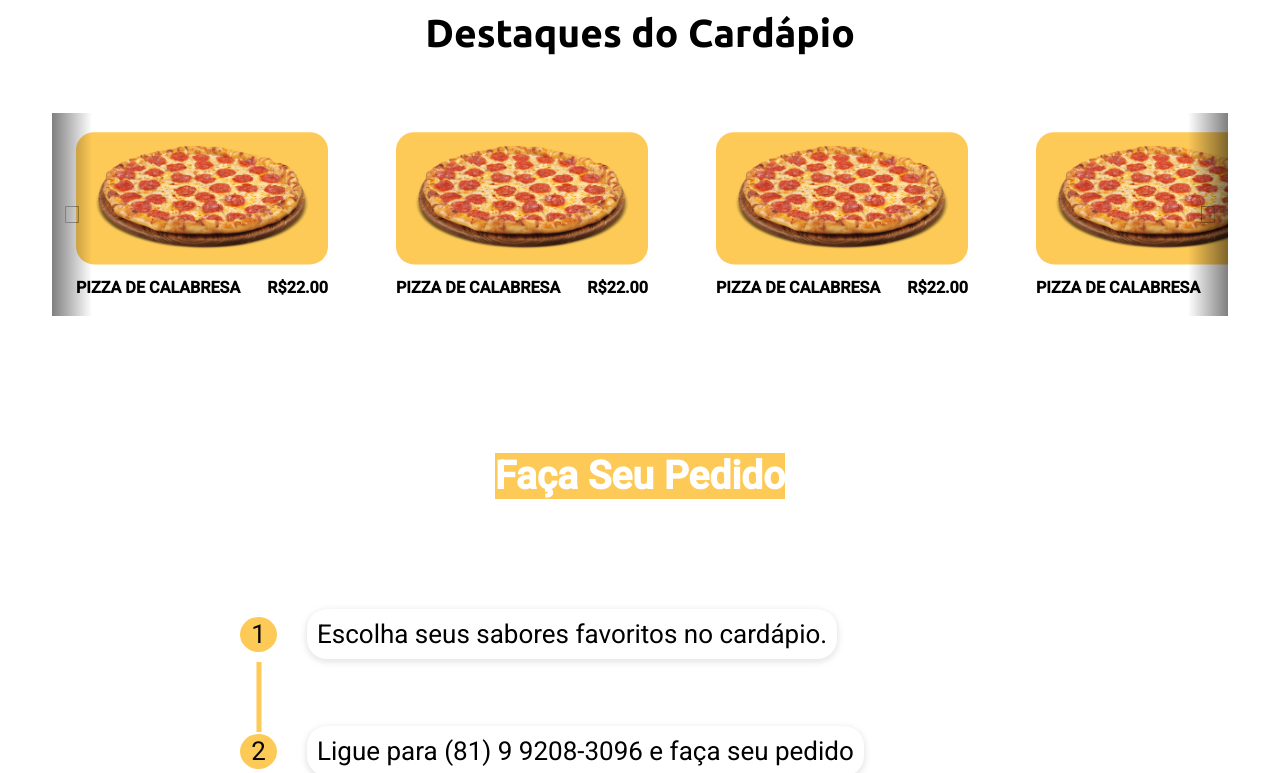
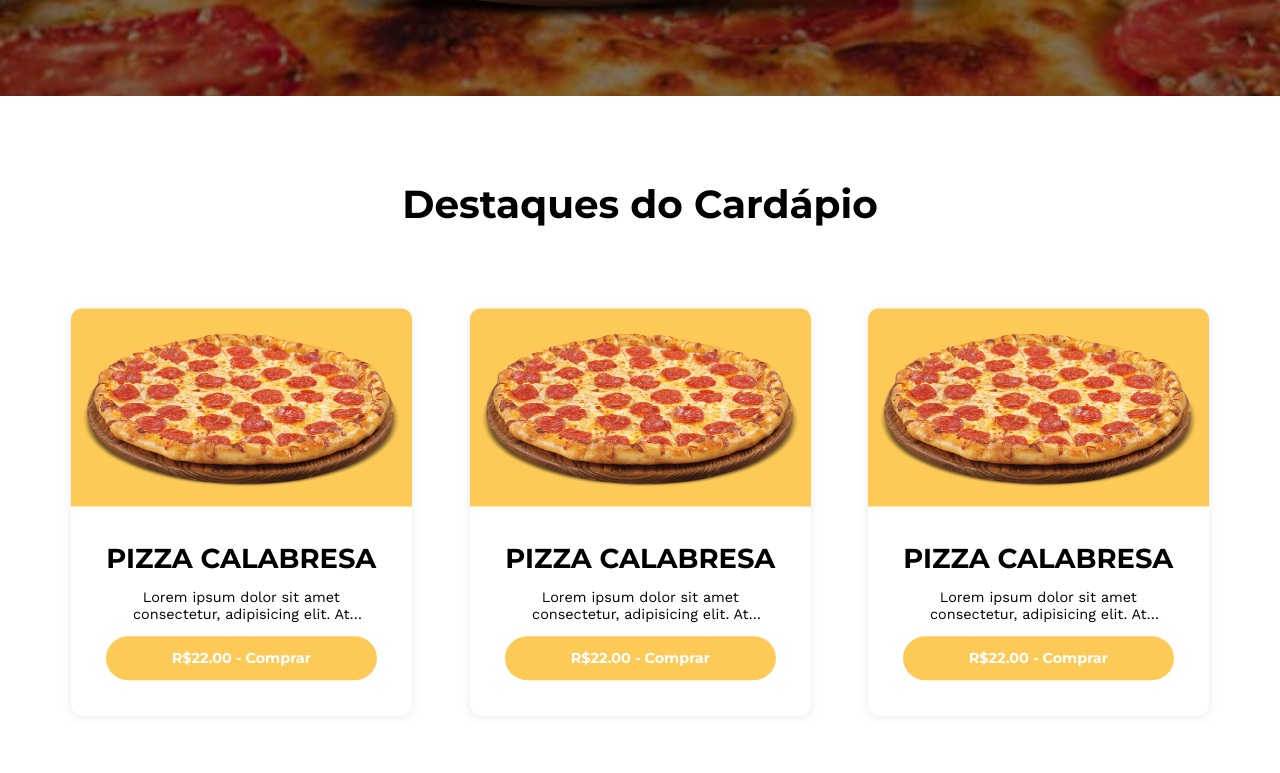
Before and after one commit to Jose-Alisson/Ps-Angular, an Angular app: page / in a window 1280 px wide. Shown: the part 910-1683 px from the top of the page. Built offline with nearby package versions, Linux system fonts and the light colour scheme.

Commit message:
Pizzaria Sapucaians

```diff
--- a/src/app/app.component.html
+++ b/src/app/app.component.html
@@ -4,7 +4,6 @@
       <div class="icon">
         <img src="../assets/file.png" alt="" />
       </div>
-      <h3>Pizzaria Sapucaian's</h3>
     </div>
 
     <ul>
@@ -16,43 +15,49 @@
 </header>
 <section class="banner">
   <div class="side-left">
-    <h1>Bem-vindo à <span class="marked-darken">Pizzaria Sapucaian's</span></h1>
+    <h1 style="font-size: 5.4rem;">
+      Bem-vindo à Pizzaria Sapucaian's
+    </h1>
     <p>
       Desfrute da autêntica experiência em pizzas feitas com paixão e
       ingredientes de qualidade. Faça seu pedido online e saboreie cada mordida!
     </p>
   </div>
   <div class="side-right">
-    <img src="../assets/20-2.png" alt="" />
+    <img src="../assets/pngegg-m.png" alt="" />
   </div>
 </section>
 <section class="menu" id="menu">
   <h1>Destaques do Cardápio</h1>
   <div class="menu-slider">
-    <button class="arrow-left" (click)="moverSlider(-1)">
+    <!-- <button class="arrow-left" (click)="moverSlider(-1)">
       <i class="fa-solid fa-caret-left"></i>
     </button>
     <button class="arrow-right" (click)="moverSlider(1)">
       <i class="fa-solid fa-caret-right"></i>
-    </button>
-    <div class="slider" #slider>
-      @for (item of [1,2,3,4,5,6,7,8,9]; track $index) {
-      <div class="card" (click)="selectCard($index)">
-        <div class="card-image">
-          <img src="../assets/20-2.png" alt="" />
-        </div>
-        <div class="unique">
-          <span>Pizza de Calabresa</span>
-          <span>{{ 22.0 | currency : "BRL" }}</span>
-        </div>
-        <button class="btn-buy">Comprar</button>
+    </button> -->
+    @for (item of [1,2,3,4,5,6,7]; track $index) {
+    <div class="card">
+      <div class="card-preview">
+        <img src="../assets/20-2.png" alt="" />
       </div>
-      }
+      <div class="card-content">
+        <h3 class="title">Pizza Calabresa</h3>
+        <p class="description">
+          Lorem ipsum dolor sit amet consectetur, adipisicing elit. At voluptatum autem id ipsam molestias dolorem?
+        </p>
+        <button class="btn-buy">
+          {{ 22.0 | currency : "BRL" : "symbol-narrow" }} - Comprar
+        </button>
+      </div>
     </div>
+    }
   </div>
+  <p style="text-align: center;">Quer explorar todos os sabores incríveis que oferecemos? Clique abaixo para conferir nosso cardápio completo e descubra uma variedade deliciosa que vai além dos destaques mencionados.</p>
+  <a style="text-align: center; font-style: italic;color: #060606;" href="#">Veja o Cardápio Completo</a>
 </section>
 <section class="how-request" id="request">
-  <h1><span class="marked-light">Faça Seu Pedido</span></h1>
+  <h1><span class="marked-light" style="background: #060606; color: #feca57;">Faça Seu Pedido</span></h1>
   <ul>
     <li>
       <span>1</span>
@@ -96,7 +101,9 @@
         <div class="box-title">Redes Sociais</div>
         <ul>
           <li>
-            <a href="https://www.instagram.com/pizzaria.sapucaians/">Instagram</a>
+            <a href="https://www.instagram.com/pizzaria.sapucaians/"
+              >Instagram</a
+            >
           </li>
         </ul>
       </div>
--- a/src/app/app.component.scss
+++ b/src/app/app.component.scss
@@ -1,5 +1,4 @@
-@import url("https://fonts.googleapis.com/css2?family=Bebas+Neue&family=EB+Garamond:ital,wght@0,400;0,500;0,600;1,400;1,500;1,600&family=Roboto:ital,wght@0,300;0,400;0,500;1,300;1,400;1,500&family=Ubuntu:ital,wght@0,400;0,500;0,700;1,400;1,500;1,700&display=swap");
-
+@import url("https://fonts.googleapis.com/css2?family=Bebas+Neue&family=EB+Garamond:ital,wght@0,400;0,500;0,600;1,400;1,500;1,600&family=Montserrat:ital,wght@0,400;0,700;1,400;1,700&family=Roboto:ital,wght@0,300;0,400;0,500;1,300;1,400;1,500&family=Ubuntu:ital,wght@0,400;0,500;0,700;1,400;1,500;1,700&family=Work+Sans:ital@0;1&display=swap");
 :root {
   --color-primary: #fffff;
   --color-second: #fffff;
@@ -7,7 +6,7 @@
 
 * {
   box-sizing: border-box;
-  font-family: "Roboto", sans-serif;
+  font-family: "Work Sans", sans-serif;
 }
 
 header nav {
@@ -19,19 +18,21 @@ header nav {
 
   height: 70px;
 
-  .establisment{
+  .establisment {
     display: flex;
     align-items: center;
     gap: 15px;
   }
 
-  .icon{
+  .icon {
     width: 50px;
     height: 50px;
+    min-width: 50px;
+    min-height: 50px;
     border-radius: 100px;
     overflow: hidden;
 
-    img{
+    img {
       width: 100%;
       height: 100%;
     }
@@ -55,7 +56,7 @@ h3,
 h4,
 h5,
 h6 {
-  font-family: "Ubuntu", sans-serif;
+  font-family: "Montserrat", sans-serif;
 }
 
 section {
@@ -72,7 +73,7 @@ section {
   }
 }
 
-ul{
+ul {
   padding: 0;
 }
 
@@ -118,6 +119,10 @@ section:not(.banner) {
   color: white;
 }
 
+.how-request{
+  background: #feca57;
+}
+
 .how-request ul {
   display: flex;
   flex-direction: column;
@@ -131,8 +136,8 @@ section:not(.banner) {
 
     span {
       position: relative;
-      background: #feca57;
-      color: #060606;
+      background: #060606;
+      color: white;
       min-height: 35px;
       height: 35px;
       min-width: 37px;
@@ -145,6 +150,7 @@ section:not(.banner) {
     }
 
     p {
+      background: white;
       border-radius: 20px;
       padding: 10px;
       box-shadow: 0px 2px 5px 2px rgba(128 128 128/ 17%);
@@ -154,7 +160,7 @@ section:not(.banner) {
   li:not(:last-child) span::before {
     position: absolute;
     content: "";
-    background: #feca57;
+    background: #060606;
     width: 5px;
     height: 70px;
     left: 50%;
@@ -165,66 +171,87 @@ section:not(.banner) {
 
 .menu-slider {
   max-width: 100% !important;
-  overflow: hidden;
   position: relative;
 }
 
-.menu-slider .slider {
-  display: flex;
-  overflow-x: auto;
+.menu-slider {
+  display: grid;
   gap: 20px;
   max-width: 100%;
   width: fit-content;
+  grid-template-columns: repeat(auto-fit, minmax(300px, 1fr));
+  justify-content: center;
+  align-items: center;
+}
 
-  .card {
-    border-radius: 18px;
-    padding: 10px;
-    min-width: 300px;
+.card {
+  display: flex;
+  flex-direction: column;
+  border-radius: 12px;
+  transform: scale(0.9);
+  transition: 0.1s ease-out;
+  box-shadow: 0px 2px 10px 0px rgba(128 128 128/ 17%);
+
+  .card-preview {
+    max-height: 220px;
+    background: #feca57;
+    border-radius: 12px 12px 0px 0px;
+    display: flex;
+    justify-content: center;
+    padding: 5px;
+
+    img {
+      max-width: inherit;
+      max-height: inherit;
+      transition: 0.2s ease-in;
+      object-fit: contain;
+    }
+  }
+
+  .card-content {
+    padding: 1.5em;
     display: flex;
     flex-direction: column;
-    transition: 0.2s;
     gap: 15px;
-    transform: scale(0.9);
+    justify-content: center;
+    align-items: center;
+    text-align: center;
 
-    .unique{
-      display: flex;
-      flex-wrap: wrap;
-      justify-content: space-between;
+    .title {
+      text-transform: uppercase;
     }
 
-    span{
-      font-size: 1.8rem;
-      text-transform: uppercase;
-      font-weight: 600;
-    }
-
-    .card-image {
-      background: #feca57;
-      border-radius: 20px;
-    }
-
-    .card-image img {
-      width: 100%;
-      object-fit: contain;
+    .description {
+      display: -webkit-box;
+      -webkit-box-orient: vertical;
+      overflow: hidden;
+      -webkit-line-clamp: 2;
+      text-overflow: ellipsis;
+      font-size: 1.6rem;
     }
 
     .btn-buy{
-      background: #060606;
-      color: #feca57;
-      display: none;
-      border-radius: 8px;
-      border: 0px;
-      padding: 10px 15px;
+      border-radius: 25px;
+      font-family: 'Montserrat', sans-serif;
+      background: #feca57;
+      font-weight: 700;
+      padding: 15px 20px;
+      border: 0;
+      color: white;
+      width: 100%;
+      font-size: 1.6rem;
     }
   }
 
-  .card.current{
-    background: #feca57;
-    color: #fff;
-    transform: scale(1);
+  * {
+    margin: 0;
+  }
 
-    .btn-buy{
-      display: block;
+  &:hover{
+    transform: scale(1) translateY(-15px);
+
+    .card-preview img{
+      transform: translateY(-15px);
     }
   }
 }
@@ -276,8 +303,8 @@ section:not(.banner) {
   }
 }
 
-@media screen and (max-with: 462px){
-  header nav .establisment h3{
+@media screen and (max-with: 462px) {
+  header nav .establisment h3 {
     display: none;
   }
 }
```
Also changed, not shown: src/assets/coca cola.png (added), src/assets/pngegg-m.png (added).
